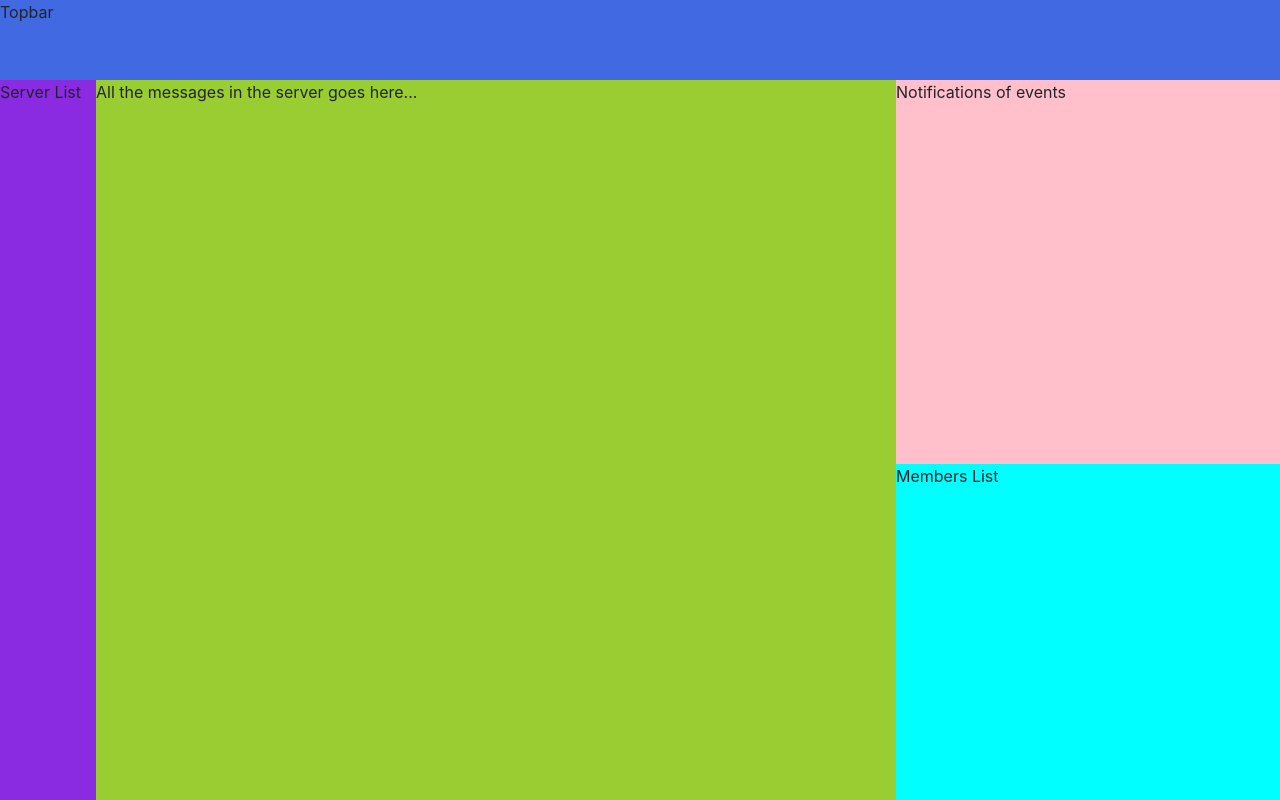
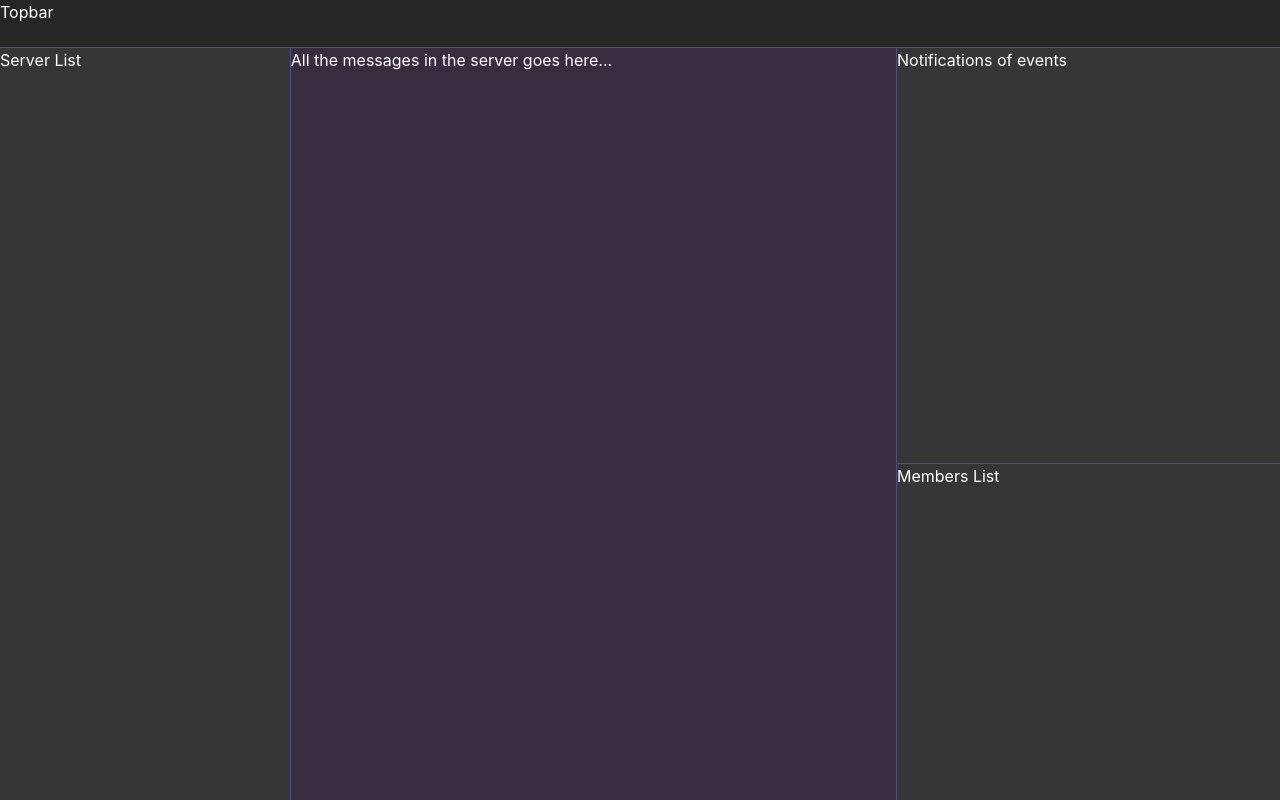
Before and after one commit to 2devyank/College-community-site, a React (Create React App) app: page /home in a window 1280 px wide. Built offline with nearby package versions, Linux system fonts and the light colour scheme.

Commit message:
Good to go

```diff
--- a/src/index.css
+++ b/src/index.css
@@ -5,6 +5,7 @@ body {
     sans-serif;
   -webkit-font-smoothing: antialiased;
   -moz-osx-font-smoothing: grayscale;
+  color: white;
 }
 
 code {
@@ -13,11 +14,12 @@ code {
 }
 
 .Topbar {
-  height: 5rem;
+  height: 3rem;
   width: 100%;
-  background-color: royalblue;
+  background-color: #262626;
   display: flex;
   flex-direction: column;
+  border-bottom: 1px solid #4f4d8c;
 }
 
 .mainSection_homePage {
@@ -26,15 +28,16 @@ code {
 }
 
 .Sidebar {
-  background-color: blueviolet;
-  width: 6rem;
-  height: calc(100vh - 5rem);
+  background-color: #363636;
+  width: 24rem;
+  height: calc(100vh - 3rem);
+  border-right: 1px solid #4f4d8c;
 }
 
 .MessageSection {
-  background-color: yellowgreen;
+  background-color: #382c3f;
   width: calc(100vw - 30rem);
-  height: calc(100vh - 5rem);
+  height: calc(100vh - 3rem);
 }
 
 .rightSection_homePage {
@@ -43,13 +46,16 @@ code {
 }
 
 .NotificationSection {
-  background-color: pink;
+  background-color: #363636;
   width: 24rem;
-  height: 24rem;
+  height: 26rem;
+  border-bottom: 1px solid #4f4d8c;
+  border-left: 1px solid #4f4d8c;
 }
 
 .MembersSection {
-  background-color: aqua;
+  background-color: #363636;
   width: 24rem;
   height: calc(100vh - 29rem);
+  border-left: 1px solid #4f4d8c;
 }
```
